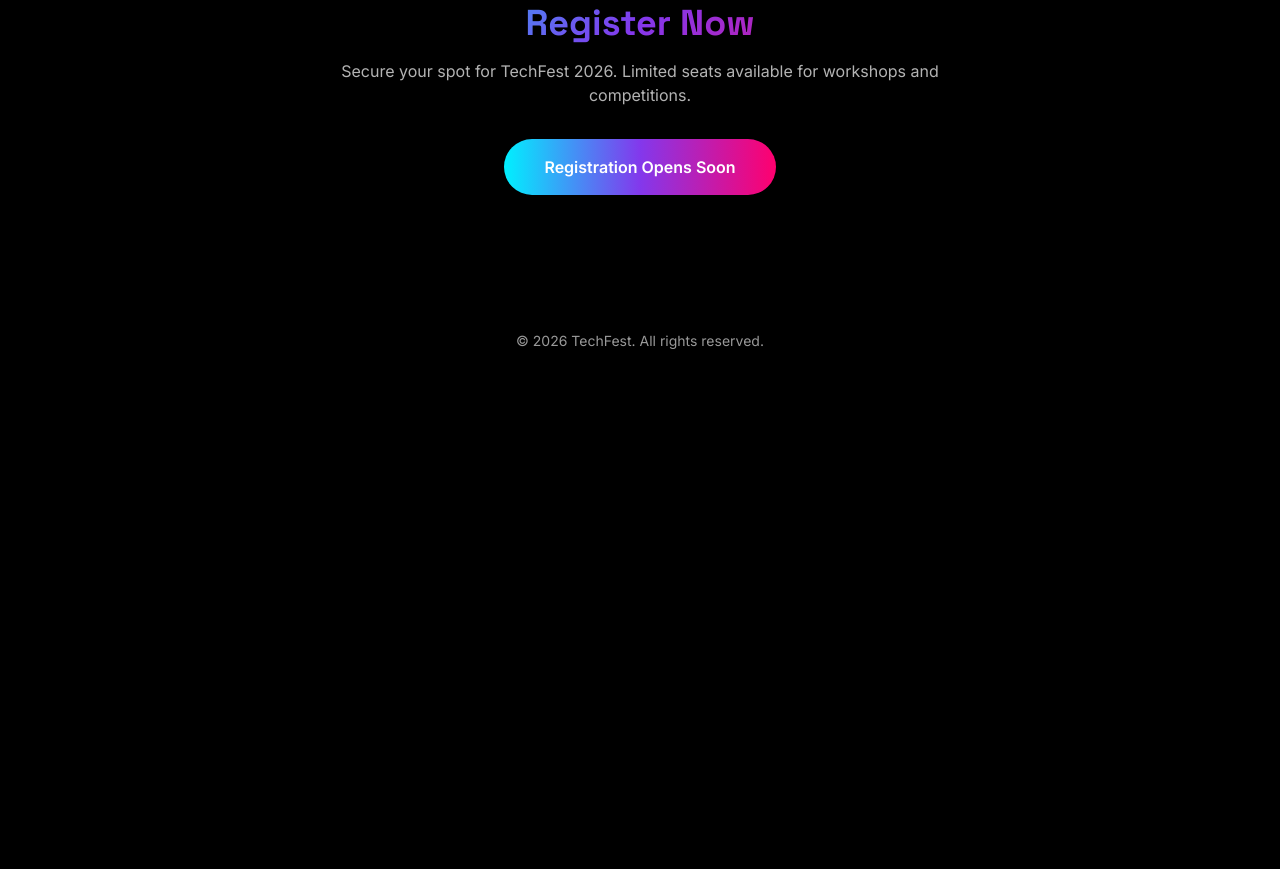
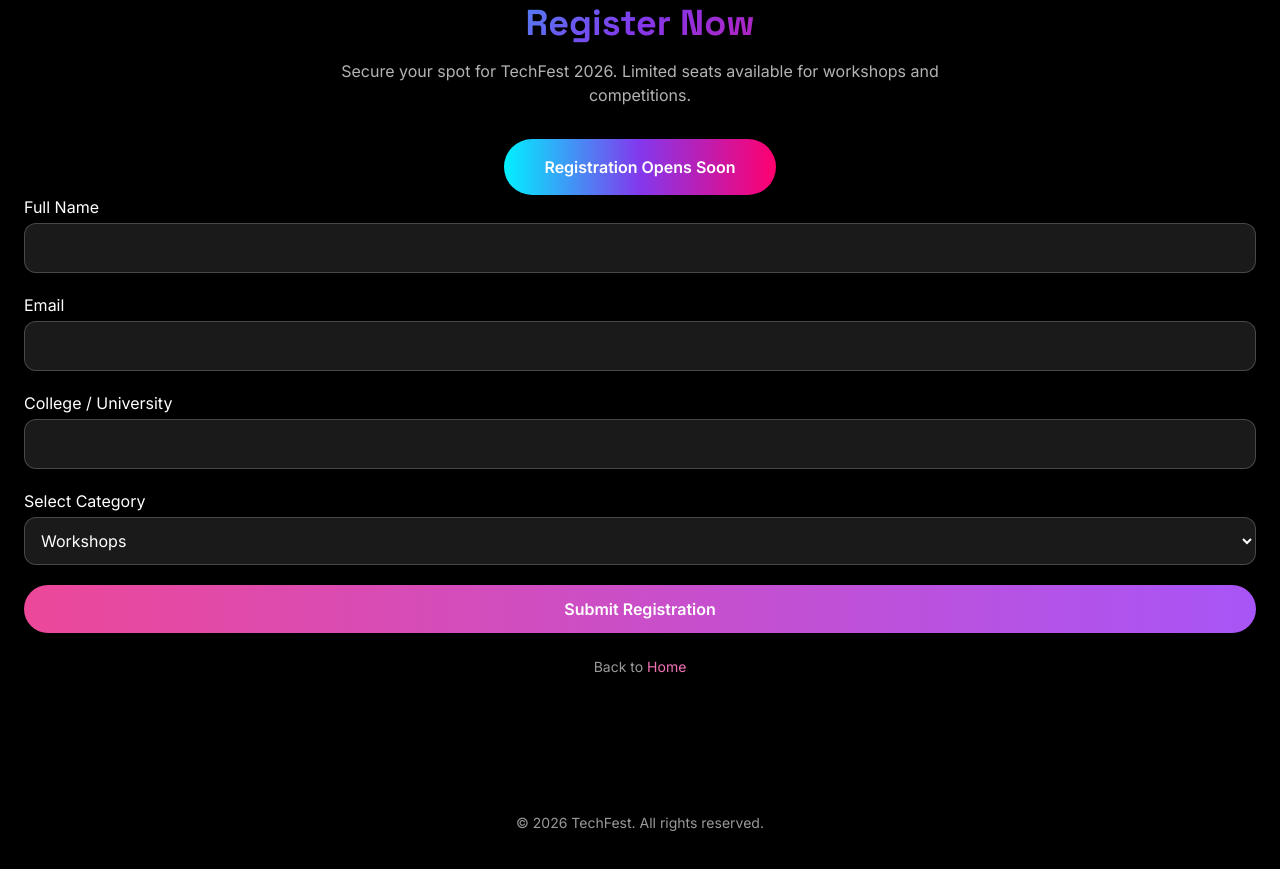
Before and after one commit to vidhi4141/2302030400118-FSWD-ASS1-TASK2, a plain HTML site: page index.html in a window 1280 px wide. Shown: the part 2541-3410 px from the top of the page. Before the commit the page ends 2932 px from the top, so only its background shows below. Drawn offline with nearby package versions, Linux system fonts and the light colour scheme.

Commit message:
Update index.html

```diff
--- a/index.html
+++ b/index.html
@@ -174,6 +174,38 @@
 
       <a href="#" class="inline-block px-10 py-4 rounded-full bg-gradient-to-r from-electric via-deep-purple to-neon-pink text-white font-semibold hover:opacity-90 transition-opacity">Registration Opens Soon</a>
     </div>
+      <form class="space-y-5">
+  <div>
+    <label class="block mb-1">Full Name</label>
+    <input type="text" class="w-full p-3 rounded-xl bg-white/10 border border-white/20 outline-none" />
+  </div>
+
+  <div>
+    <label class="block mb-1">Email</label>
+    <input type="email" class="w-full p-3 rounded-xl bg-white/10 border border-white/20 outline-none" />
+  </div>
+
+  <div>
+    <label class="block mb-1">College / University</label>
+    <input type="text" class="w-full p-3 rounded-xl bg-white/10 border border-white/20 outline-none" />
+  </div>
+
+  <div>
+    <label class="block mb-1">Select Category</label>
+    <select class="w-full p-3 rounded-xl bg-white/10 border border-white/20 outline-none">
+      <option>Workshops</option>
+      <option>Hackathon</option>
+      <option>Coding Battle</option>
+      <option>Expo Visitor</option>
+    </select>
+  </div>
+
+  <button class="w-full py-3 rounded-full bg-gradient-to-r from-pink-500 to-purple-500 font-semibold">Submit Registration</button>
+</form>
+
+<p class="text-center text-white/60 text-sm mt-6">
+  Back to <a href="index.html" class="text-pink-400">Home</a>
+</p>
   </section>
 
   <!-- Footer -->
```
